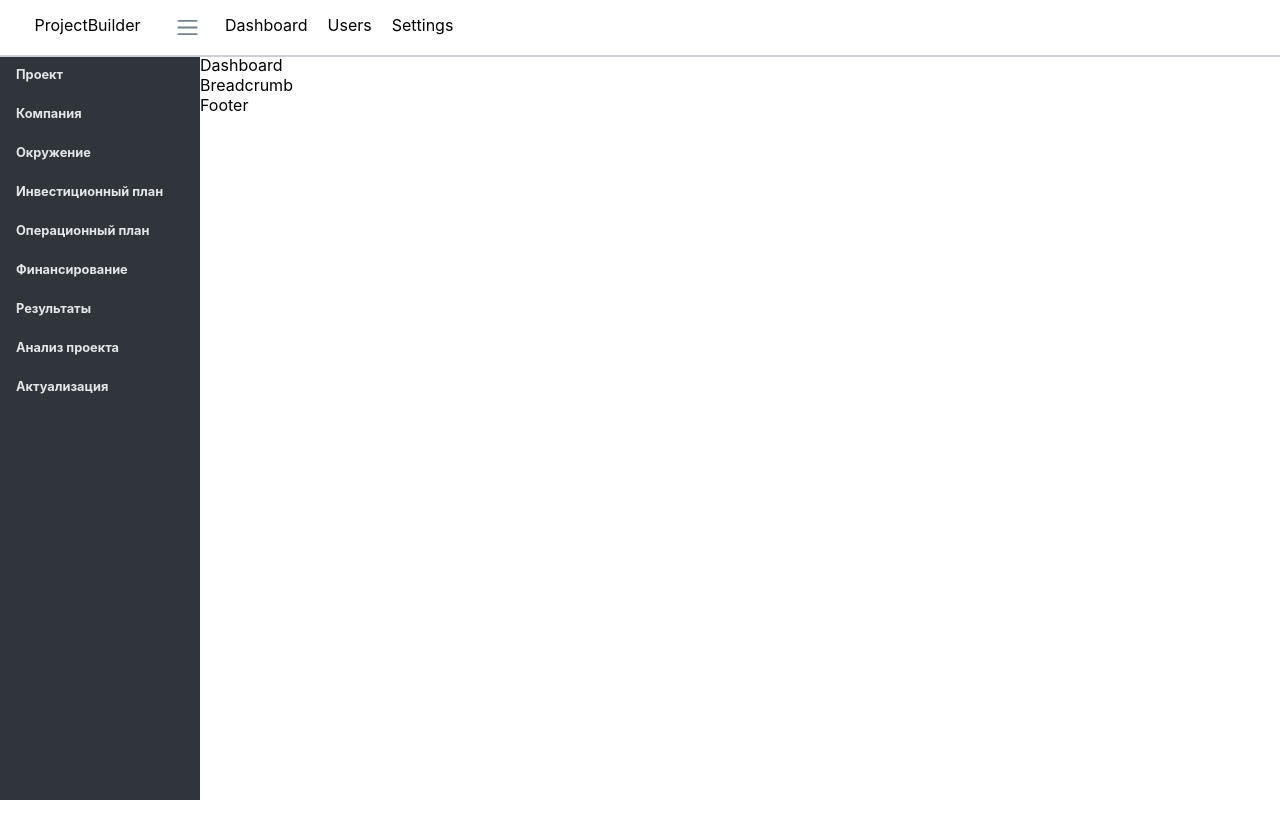
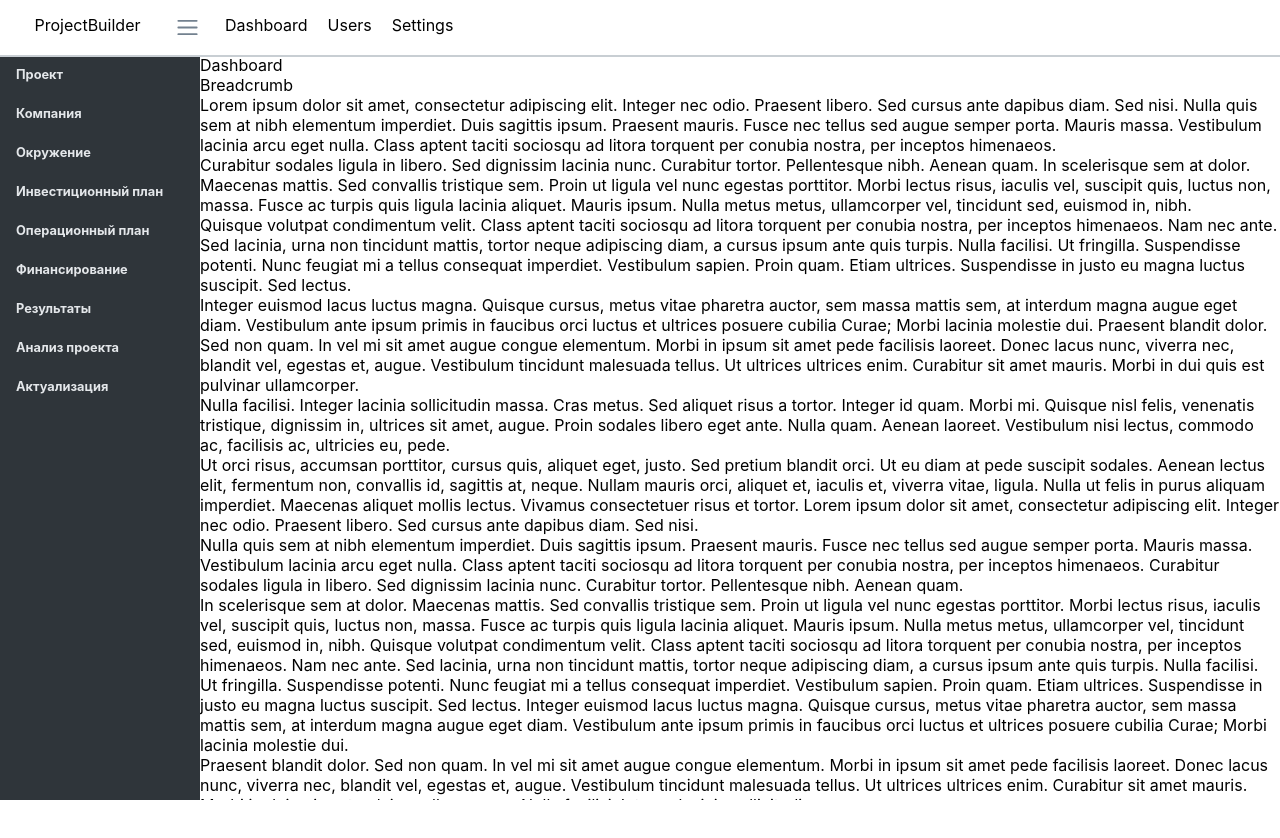
Before and after one commit to smprb/pb-ui, a React (Create React App) app: page / in a window 1280 px wide. Shown: the top 838 px of the page. After the commit the page ends 800 px from the top, so only its background shows below. Built offline with nearby package versions, Linux system fonts and the light colour scheme.

Commit message:
PBFP-13: Fix flex fixed sidebar

```diff
--- a/src/App.js
+++ b/src/App.js
@@ -1,19 +1,14 @@
 import React from 'react';
-import './App.sass';
+import styles from './App.module.sass';
 import Header from './components/Header';
 import Sidebar from './components/Sidebar';
 import Dashboard from "./components/Dashboard";
-
-const contentStyle = {
-    display: "flex",
-    flexDirection: "column"
-}
 
 const App = () => {
     return (
         <div>
             <Header/>
-            <div className={contentStyle}>
+            <div className={styles.app_content}>
                 <Sidebar/>
                 <Dashboard/>
             </div>
--- a/src/App.sass
+++ b/src/App.module.sass
@@ -2,3 +2,7 @@
   margin: 0
   padding: 0
   font-family: -apple-system, BlinkMacSystemFont, "Segoe UI", Roboto, "Helvetica Neue", Arial, "Noto Sans", sans-serif, "Apple Color Emoji", "Segoe UI Emoji", "Segoe UI Symbol", "Noto Color Emoji"
+
+.app_content
+  display: flex
+  height: 100vh
--- a/src/components/Dashboard/Dashboard.module.sass
+++ b/src/components/Dashboard/Dashboard.module.sass
@@ -2,6 +2,6 @@
 $headerHeight: 55px
 
 .dashboardContent
-  margin-left: $sidebarWidth
   padding-top: $headerHeight
-  height: 3000px
+  flex: 1 1 auto
+  overflow: auto
--- a/src/components/Dashboard/index.js
+++ b/src/components/Dashboard/index.js
@@ -8,6 +8,22 @@
         <div className={styles.dashboardContent}>
             Dashboard
             <Breadcrumb/>
+            <p>Lorem ipsum dolor sit amet, consectetur adipiscing elit. Integer nec odio. Praesent libero. Sed cursus ante dapibus diam. Sed nisi. Nulla quis sem at nibh elementum imperdiet. Duis sagittis ipsum. Praesent mauris. Fusce nec tellus sed augue semper porta. Mauris massa. Vestibulum lacinia arcu eget nulla. Class aptent taciti sociosqu ad litora torquent per conubia nostra, per inceptos himenaeos. </p>
+            <p>Curabitur sodales ligula in libero. Sed dignissim lacinia nunc. Curabitur tortor. Pellentesque nibh. Aenean quam. In scelerisque sem at dolor. Maecenas mattis. Sed convallis tristique sem. Proin ut ligula vel nunc egestas porttitor. Morbi lectus risus, iaculis vel, suscipit quis, luctus non, massa. Fusce ac turpis quis ligula lacinia aliquet. Mauris ipsum. Nulla metus metus, ullamcorper vel, tincidunt sed, euismod in, nibh. </p>
+            <p>Quisque volutpat condimentum velit. Class aptent taciti sociosqu ad litora torquent per conubia nostra, per inceptos himenaeos. Nam nec ante. Sed lacinia, urna non tincidunt mattis, tortor neque adipiscing diam, a cursus ipsum ante quis turpis. Nulla facilisi. Ut fringilla. Suspendisse potenti. Nunc feugiat mi a tellus consequat imperdiet. Vestibulum sapien. Proin quam. Etiam ultrices. Suspendisse in justo eu magna luctus suscipit. Sed lectus. </p>
+            <p>Integer euismod lacus luctus magna. Quisque cursus, metus vitae pharetra auctor, sem massa mattis sem, at interdum magna augue eget diam. Vestibulum ante ipsum primis in faucibus orci luctus et ultrices posuere cubilia Curae; Morbi lacinia molestie dui. Praesent blandit dolor. Sed non quam. In vel mi sit amet augue congue elementum. Morbi in ipsum sit amet pede facilisis laoreet. Donec lacus nunc, viverra nec, blandit vel, egestas et, augue. Vestibulum tincidunt malesuada tellus. Ut ultrices ultrices enim. Curabitur sit amet mauris. Morbi in dui quis est pulvinar ullamcorper. </p>
+            <p>Nulla facilisi. Integer lacinia sollicitudin massa. Cras metus. Sed aliquet risus a tortor. Integer id quam. Morbi mi. Quisque nisl felis, venenatis tristique, dignissim in, ultrices sit amet, augue. Proin sodales libero eget ante. Nulla quam. Aenean laoreet. Vestibulum nisi lectus, commodo ac, facilisis ac, ultricies eu, pede. </p>
+            <p>Ut orci risus, accumsan porttitor, cursus quis, aliquet eget, justo. Sed pretium blandit orci. Ut eu diam at pede suscipit sodales. Aenean lectus elit, fermentum non, convallis id, sagittis at, neque. Nullam mauris orci, aliquet et, iaculis et, viverra vitae, ligula. Nulla ut felis in purus aliquam imperdiet. Maecenas aliquet mollis lectus. Vivamus consectetuer risus et tortor. Lorem ipsum dolor sit amet, consectetur adipiscing elit. Integer nec odio. Praesent libero. Sed cursus ante dapibus diam. Sed nisi. </p>
+            <p>Nulla quis sem at nibh elementum imperdiet. Duis sagittis ipsum. Praesent mauris. Fusce nec tellus sed augue semper porta. Mauris massa. Vestibulum lacinia arcu eget nulla. Class aptent taciti sociosqu ad litora torquent per conubia nostra, per inceptos himenaeos. Curabitur sodales ligula in libero. Sed dignissim lacinia nunc. Curabitur tortor. Pellentesque nibh. Aenean quam. </p>
+            <p>In scelerisque sem at dolor. Maecenas mattis. Sed convallis tristique sem. Proin ut ligula vel nunc egestas porttitor. Morbi lectus risus, iaculis vel, suscipit quis, luctus non, massa. Fusce ac turpis quis ligula lacinia aliquet. Mauris ipsum. Nulla metus metus, ullamcorper vel, tincidunt sed, euismod in, nibh. Quisque volutpat condimentum velit. Class aptent taciti sociosqu ad litora torquent per conubia nostra, per inceptos himenaeos. Nam nec ante. Sed lacinia, urna non tincidunt mattis, tortor neque adipiscing diam, a cursus ipsum ante quis turpis. Nulla facilisi. </p>
+            <p>Ut fringilla. Suspendisse potenti. Nunc feugiat mi a tellus consequat imperdiet. Vestibulum sapien. Proin quam. Etiam ultrices. Suspendisse in justo eu magna luctus suscipit. Sed lectus. Integer euismod lacus luctus magna. Quisque cursus, metus vitae pharetra auctor, sem massa mattis sem, at interdum magna augue eget diam. Vestibulum ante ipsum primis in faucibus orci luctus et ultrices posuere cubilia Curae; Morbi lacinia molestie dui. </p>
+            <p>Praesent blandit dolor. Sed non quam. In vel mi sit amet augue congue elementum. Morbi in ipsum sit amet pede facilisis laoreet. Donec lacus nunc, viverra nec, blandit vel, egestas et, augue. Vestibulum tincidunt malesuada tellus. Ut ultrices ultrices enim. Curabitur sit amet mauris. Morbi in dui quis est pulvinar ullamcorper. Nulla facilisi. Integer lacinia sollicitudin massa. </p>
+            <p>Cras metus. Sed aliquet risus a tortor. Integer id quam. Morbi mi. Quisque nisl felis, venenatis tristique, dignissim in, ultrices sit amet, augue. Proin sodales libero eget ante. Nulla quam. Aenean laoreet. Vestibulum nisi lectus, commodo ac, facilisis ac, ultricies eu, pede. Ut orci risus, accumsan porttitor, cursus quis, aliquet eget, justo. Sed pretium blandit orci. Ut eu diam at pede suscipit sodales. Aenean lectus elit, fermentum non, convallis id, sagittis at, neque. Nullam mauris orci, aliquet et, iaculis et, viverra vitae, ligula. </p>
+            <p>Nulla ut felis in purus aliquam imperdiet. Maecenas aliquet mollis lectus. Vivamus consectetuer risus et tortor. Lorem ipsum dolor sit amet, consectetur adipiscing elit. Integer nec odio. Praesent libero. Sed cursus ante dapibus diam. Sed nisi. Nulla quis sem at nibh elementum imperdiet. Duis sagittis ipsum. Praesent mauris. Fusce nec tellus sed augue semper porta. </p>
+            <p>Mauris massa. Vestibulum lacinia arcu eget nulla. Class aptent taciti sociosqu ad litora torquent per conubia nostra, per inceptos himenaeos. Curabitur sodales ligula in libero. Sed dignissim lacinia nunc. Curabitur tortor. Pellentesque nibh. Aenean quam. In scelerisque sem at dolor. Maecenas mattis. Sed convallis tristique sem. Proin ut ligula vel nunc egestas porttitor. Morbi lectus risus, iaculis vel, suscipit quis, luctus non, massa. Fusce ac turpis quis ligula lacinia aliquet. </p>
+            <p>Mauris ipsum. Nulla metus metus, ullamcorper vel, tincidunt sed, euismod in, nibh. Quisque volutpat condimentum velit. Class aptent taciti sociosqu ad litora torquent per conubia nostra, per inceptos himenaeos. Nam nec ante. Sed lacinia, urna non tincidunt mattis, tortor neque adipiscing diam, a cursus ipsum ante quis turpis. Nulla facilisi. Ut fringilla. Suspendisse potenti. Nunc feugiat mi a tellus consequat imperdiet. Vestibulum sapien. </p>
+            <p>Proin quam. Etiam ultrices. Suspendisse in justo eu magna luctus suscipit. Sed lectus. Integer euismod lacus luctus magna. Quisque cursus, metus vitae pharetra auctor, sem massa mattis sem, at interdum magna augue eget diam. Vestibulum ante ipsum primis in faucibus orci luctus et ultrices posuere cubilia Curae; Morbi lacinia molestie dui. Praesent blandit dolor. Sed non quam. In vel mi sit amet augue congue elementum. Morbi in ipsum sit amet pede facilisis laoreet. </p>
+            <p>Donec lacus nunc, viverra nec, blandit vel, egestas et, augue. Vestibulum tincidunt malesuada tellus. Ut ultrices ultrices enim. Curabitur sit amet mauris. Morbi in dui quis est pulvinar ullamcorper. Nulla facilisi. Integer lacinia sollicitudin massa. Cras metus. Sed aliquet risus a tortor. Integer id quam. Morbi mi. Quisque nisl felis, venenatis tristique, dignissim in, ultrices sit amet, augue. Proin sodales libero eget ante. Nulla quam. </p>
             <Footer/>
         </div>
     )
--- a/src/components/Sidebar/Sidebar.module.sass
+++ b/src/components/Sidebar/Sidebar.module.sass
@@ -2,8 +2,8 @@
   background: #2f353a
   height: calc(100vh - 55px)
   width: 200px
-  position: fixed
   margin-top: 55px
+  flex: 0 0 auto
 
 .sidebarItem
   padding: 0.75rem 1rem
```
